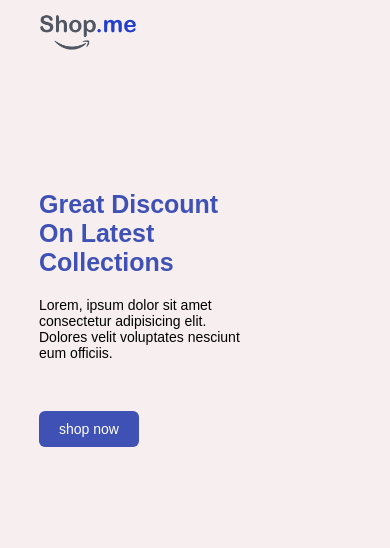
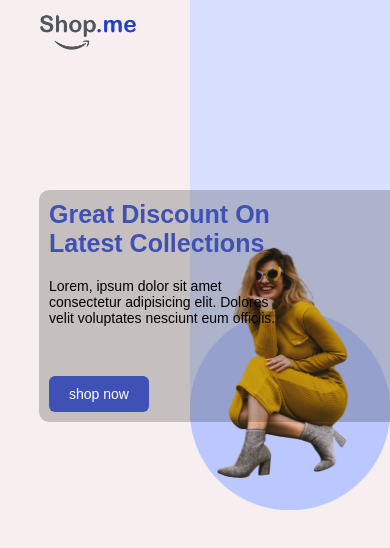
Before and after one commit to mohdabissiddiqui/shop-website, a plain HTML site: page index.html in a window 390 px wide. Drawn offline with Linux system fonts and the light colour scheme.

Commit message:
Fix image responsive issue

```diff
--- a/style.css
+++ b/style.css
@@ -73,7 +73,26 @@ nav ul li a{
     display: none;
   }
   .header .user-box{
-    display: none;
+    /* display: none; */
+    top: 0px;
+    right: 0px;
+  }
+
+  .header .user-box img{
+    padding-top: 244px;
+    width: 200px;
+    margin-bottom: -95px;
+    z-index: -1;
+  }
+  .header .text-box {
+    position: absolute;
+    padding-left: 10px;
+    padding-top: 10px;
+    padding-bottom: 10px;
+    z-index: 9999999;
+    background: rgba(0,0,0,0.2);
+    border-top-left-radius: 10px;
+    border-bottom-left-radius: 10px;
   }
   .header .text-box h1{
     font-size: 25px;
```
